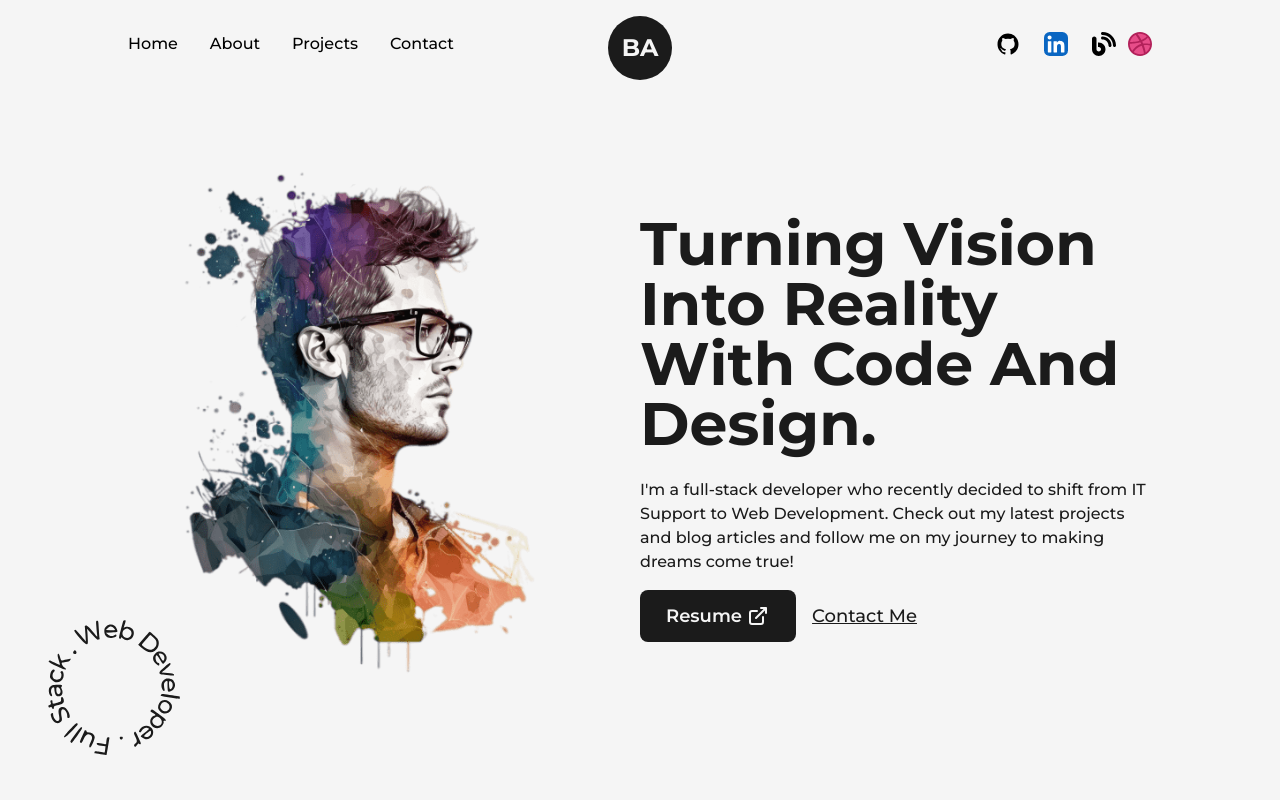
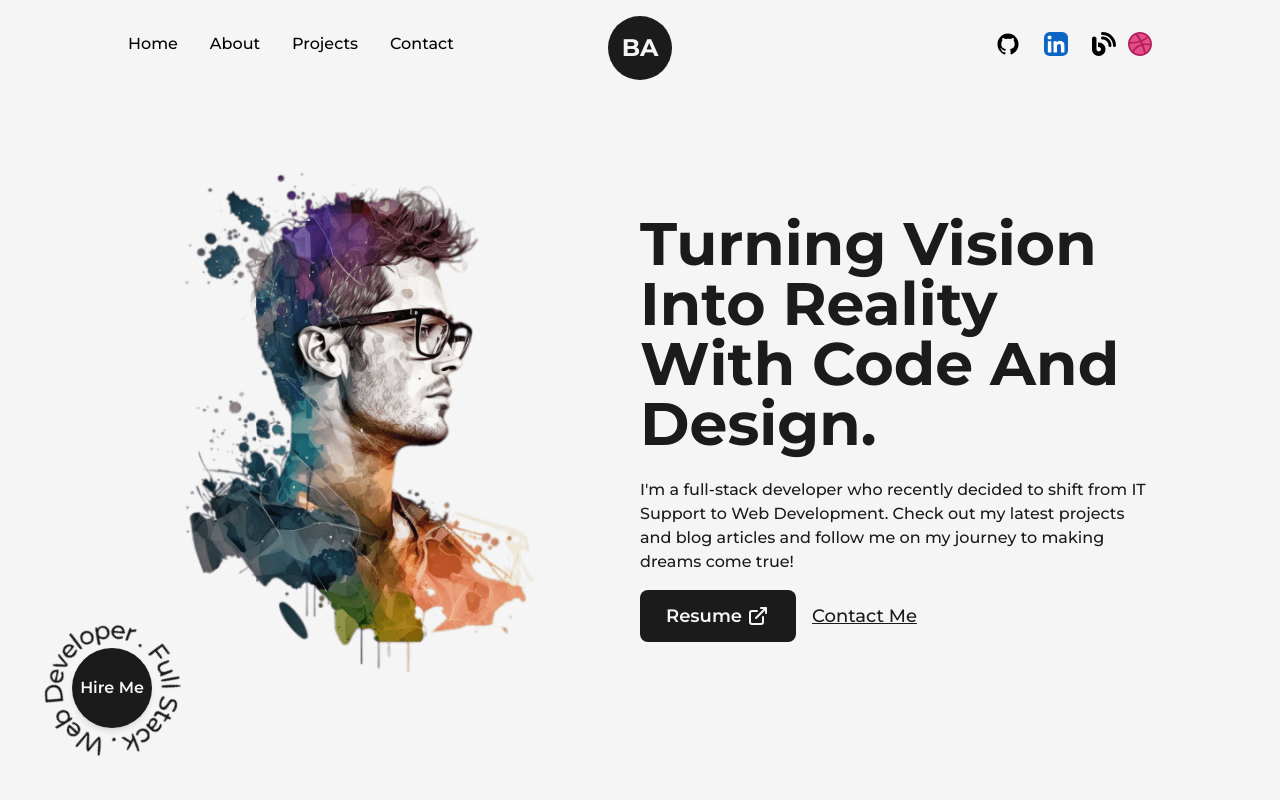
Before and after one commit to baguiar428/portfolio-2.0, a Next.js app: page / in a window 1280 px wide. Shown: the top 800 px of the page. Built offline with nearby package versions, Linux system fonts and the light colour scheme.

Commit message:
Added animation to Hire Me wheel

```diff
--- a/src/app/components/Footer.js
+++ b/src/app/components/Footer.js
@@ -1,5 +1,5 @@
 import React from 'react'
-import Link from "next/link";
+import Link from "next/link"
 import Layout from './Layout'
 
 const Footer = () => {
--- a/src/app/components/HireMe.js
+++ b/src/app/components/HireMe.js
@@ -1,4 +1,5 @@
 import React from 'react'
+import Link from 'next/link'
 import { CircularText } from './Icons'
 
 const HireMe = () => {
@@ -7,7 +8,13 @@ const HireMe = () => {
     flex items-center justify-center
     overflow-hidden'>
         <div className='w-48 h-auto flex items-center justify-center relative'>
-            <CircularText className={"fill-dark"}/>
+            <CircularText className={"fill-dark animate-spin-slow"}/>
+            <Link href="mailto:b.aguiar428@gmail.com" target="_blank"
+            className="flex items-center justify-center
+            absolute left-1/2 top-1/2 -translate-x-1/2 -translate-y-1/2
+            bg-dark text-light shadow-md border-solid border-dark
+            w-20 h-20 rounded-full font-semibold hover:bg-light hover:text-dark"
+            >Hire Me</Link>
         </div>
     </div>
   )
--- a/src/app/page.js
+++ b/src/app/page.js
@@ -46,6 +46,10 @@ export default function Home() {
         </div>
       </Layout>
       <HireMe/>
+      {/* Maybe put an image here?... */}
+      {/* <div>
+        <Image/>
+      </div> */}
     </main>
   );
 }
--- a/tailwind.config.js
+++ b/tailwind.config.js
@@ -16,6 +16,9 @@ module.exports = {
         primary: "#B63E96", // Swipe color
         primaryDark: "#58E6D9", // 80,230,217
       },
+      animation: {
+        'spin-slow': 'spin 9s linear infinite',
+      },
     },
   },
   plugins: [],
```
